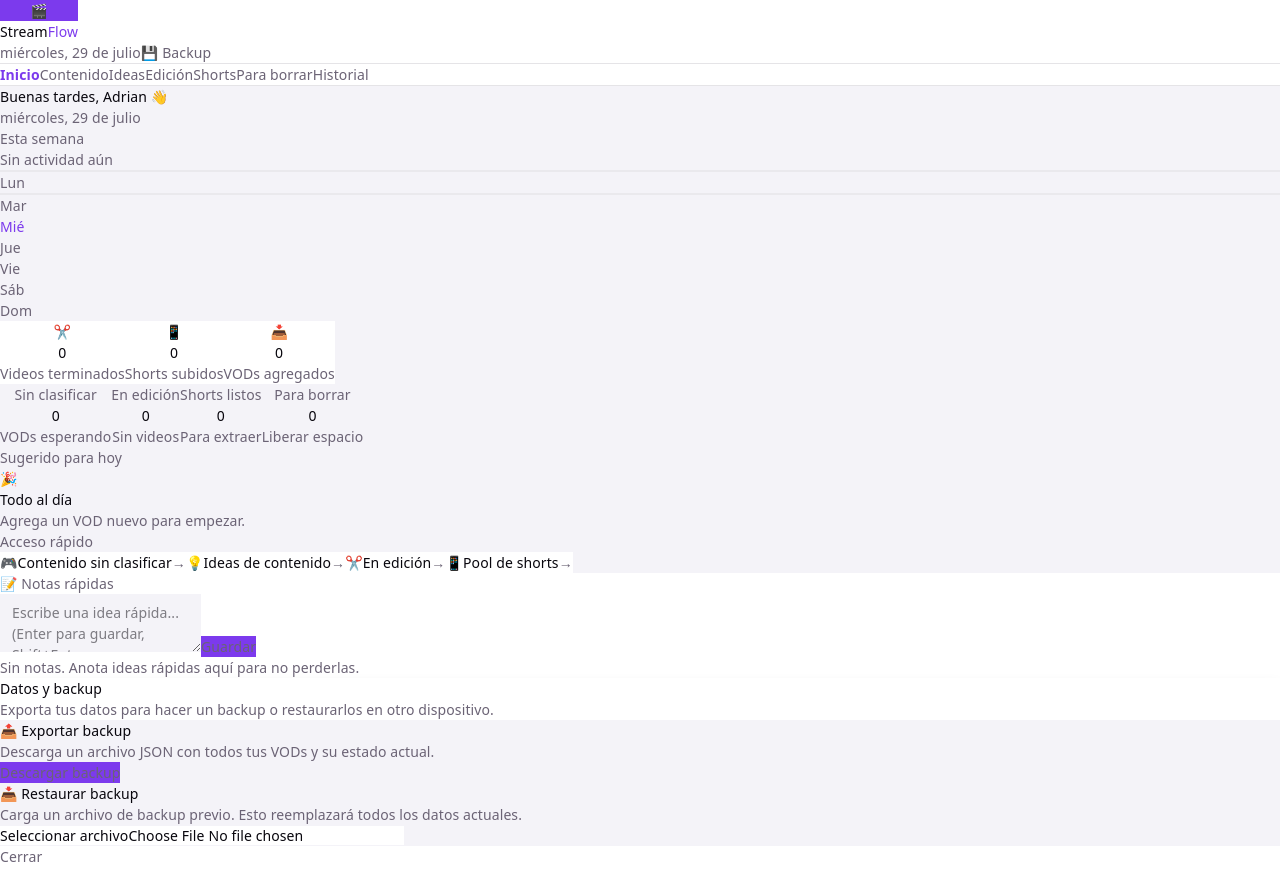
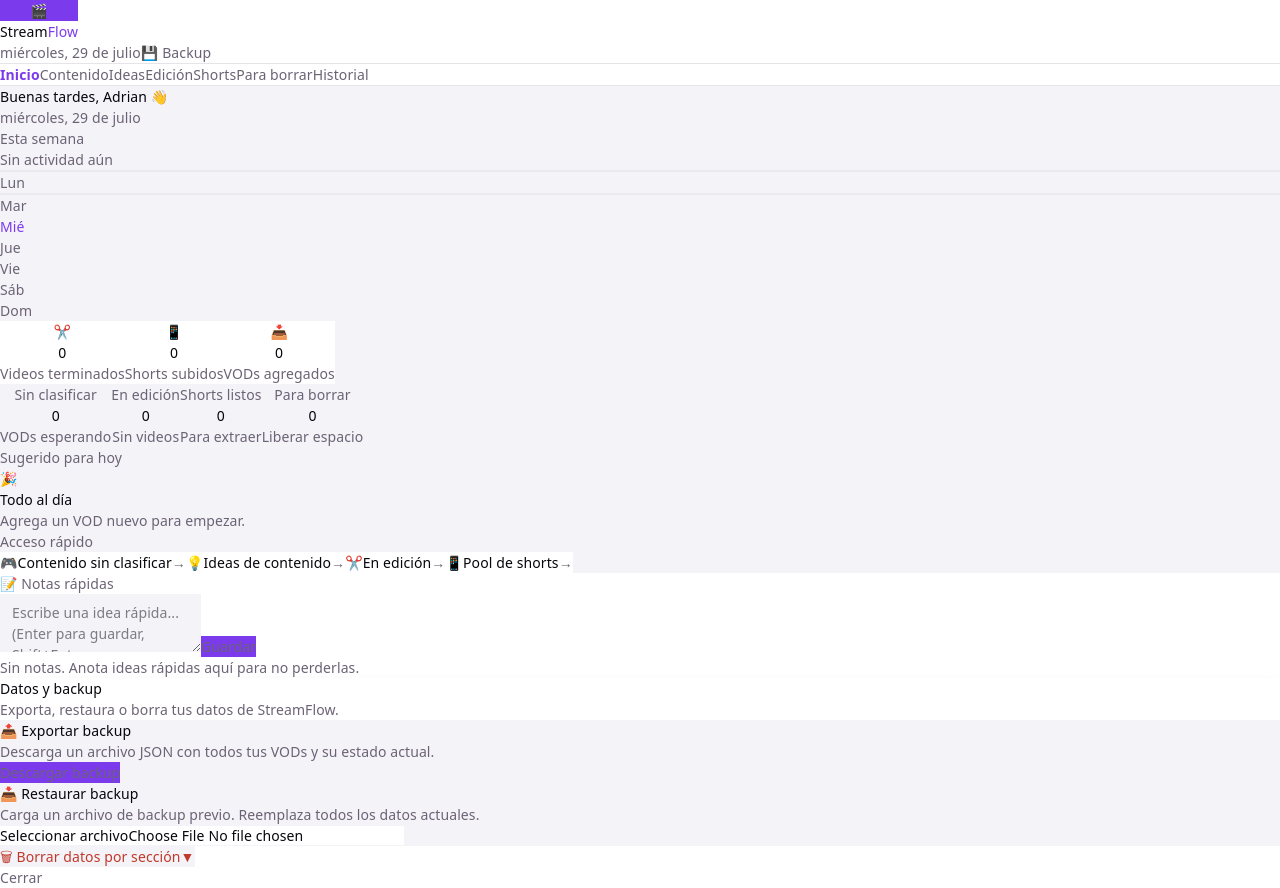
Before and after one commit to AdrianGerman/StreamFlow, a React (Vite) app: page / in a window 1280 px wide. Both pictures are taken after a click on the button "💾 Backup". Before the commit the page ends 867 px from the top, so only its background shows below. Built offline with nearby package versions, Linux system fonts and the light colour scheme.

Commit message:
apply deleteSection in DataManager

```diff
--- a/src/components/DataManager.jsx
+++ b/src/components/DataManager.jsx
@@ -1,4 +1,5 @@
 import { useDataBackup } from "../hooks/useDataBackup"
+import DeleteSection from "./DeleteSection"
 
 export default function DataManager({ onClose }) {
   const { exportBackup, importBackup } = useDataBackup()
@@ -16,7 +17,7 @@
     >
       <div
         onClick={(e) => e.stopPropagation()}
-        className="rounded-2xl p-6 w-[380px]"
+        className="rounded-2xl p-6 w-[400px] max-h-[90vh] overflow-y-auto"
         style={{ background: "var(--bg)", boxShadow: "var(--shadow)" }}
       >
         <h2
@@ -26,8 +27,7 @@
           Datos y backup
         </h2>
         <p className="text-[12px] mb-5" style={{ color: "var(--text)" }}>
-          Exporta tus datos para hacer un backup o restaurarlos en otro
-          dispositivo.
+          Exporta, restaura o borra tus datos de StreamFlow.
         </p>
 
         <div
@@ -46,14 +46,14 @@
           <button
             onClick={exportBackup}
             className="w-full py-2 rounded-lg text-[13px] font-semibold cursor-pointer border-none text-white transition-opacity hover:opacity-90"
-            style={{ background: "var(--sf-green)" }}
+            style={{ background: "var(--sf-primary)" }}
           >
             Descargar backup
           </button>
         </div>
 
         <div
-          className="rounded-xl p-4 border mb-5"
+          className="rounded-xl p-4 border mb-3"
           style={{ background: "var(--code-bg)", borderColor: "var(--border)" }}
         >
           <p
@@ -63,7 +63,7 @@
             📥 Restaurar backup
           </p>
           <p className="text-[12px] mb-3" style={{ color: "var(--text)" }}>
-            Carga un archivo de backup previo. Esto reemplazará todos los datos
+            Carga un archivo de backup previo. Reemplaza todos los datos
             actuales.
           </p>
           <label
@@ -84,6 +84,10 @@
           </label>
         </div>
 
+        <div className="mb-5">
+          <DeleteSection onDeleted={() => window.location.reload()} />
+        </div>
+
         <button
           onClick={onClose}
           className="w-full py-2.5 rounded-lg text-[13px] font-semibold cursor-pointer border transition-colors duration-150"
```
